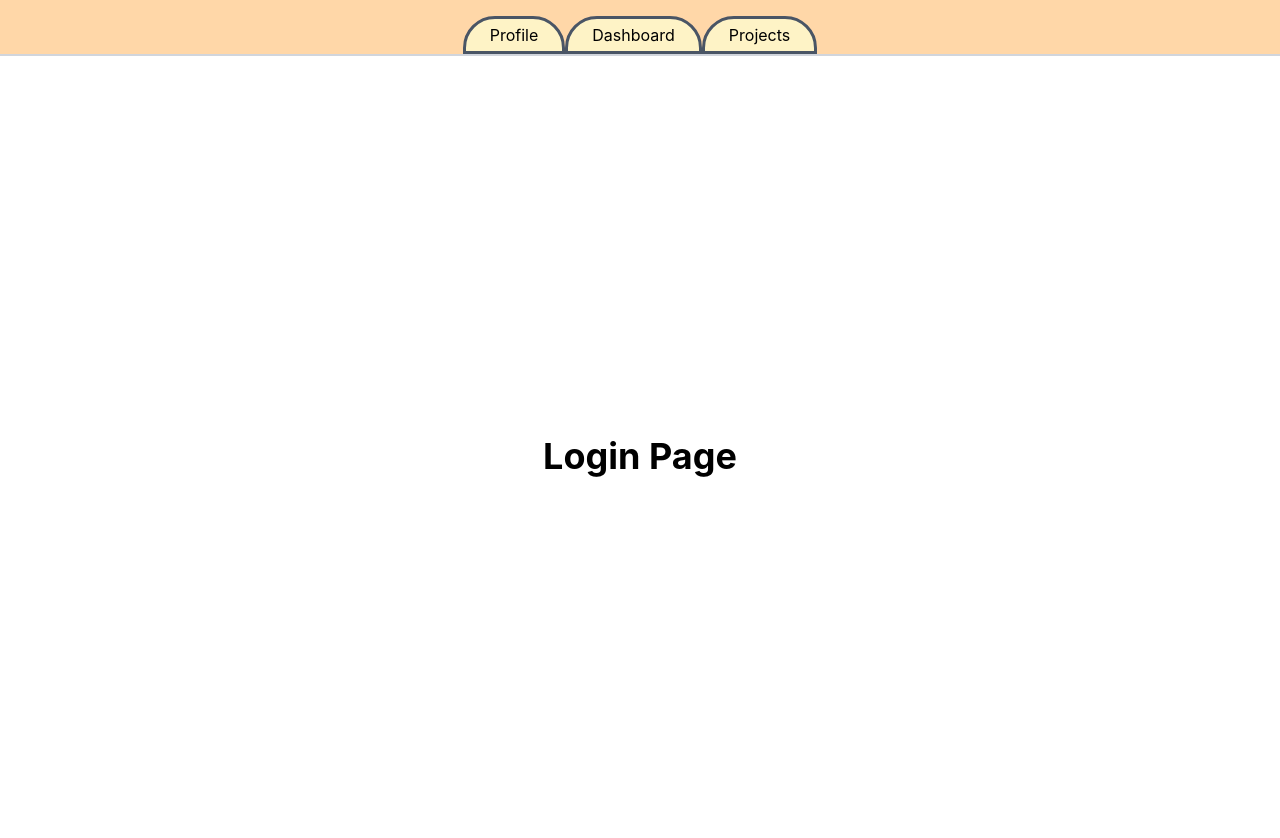
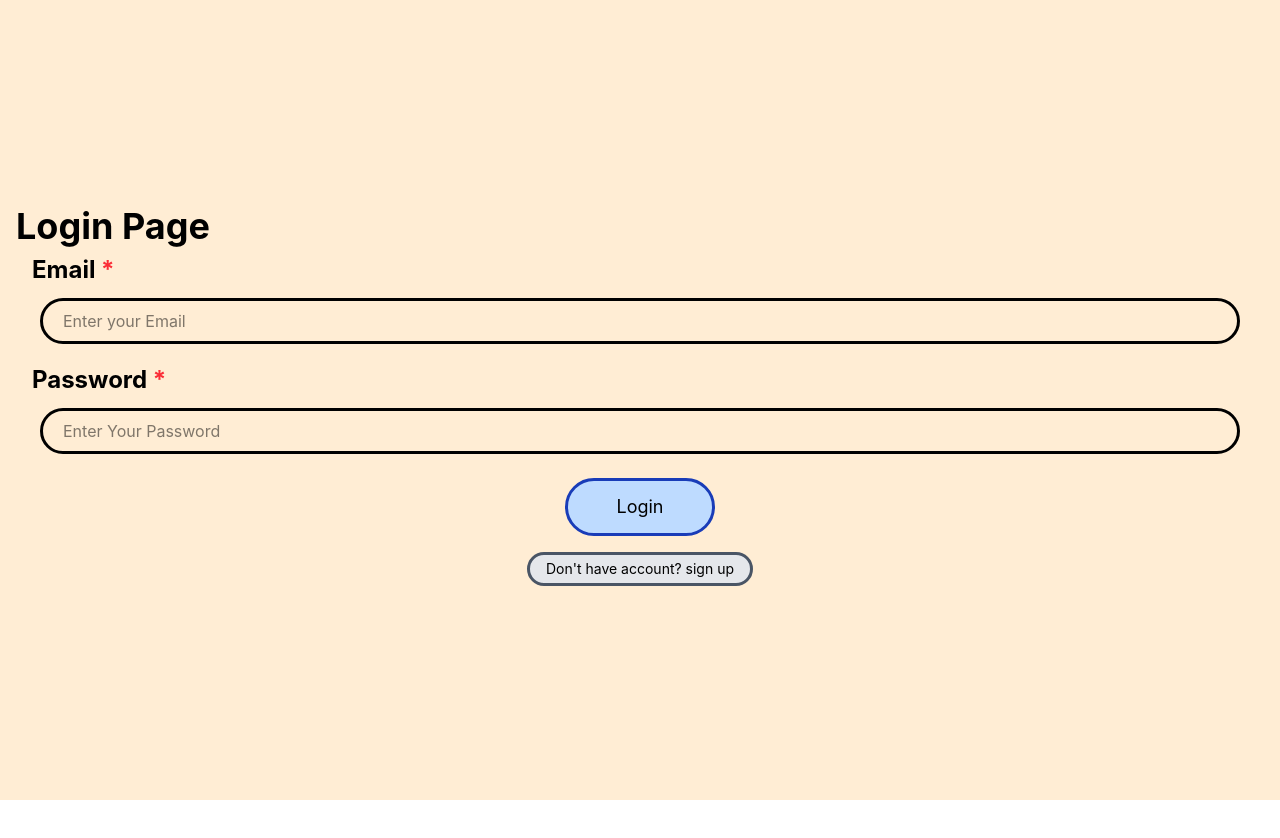
Before and after one commit to bradocola/CURT-Task, a React (Vite) app: page /login in a window 1280 px wide. Shown: the top 838 px of the page. After the commit the page ends 800 px from the top, so only its background shows below. Built offline with nearby package versions, Linux system fonts and the light colour scheme.

Commit message:
Login and sign up done

```diff
--- a/src/App.jsx
+++ b/src/App.jsx
@@ -9,28 +9,36 @@ import ProjectDetails from "./pages/projectDetails.jsx";
 import TaskDetails from "./pages/taskDetails.jsx";
 import { ProjectProvider } from "./context/ProjectContext.jsx";
 import { TaskProvider } from "./context/TaskContext.jsx";
-import { UserProvider } from "./context/UserContext.jsx";
+import { UserProvider, useUser } from "./context/UserContext.jsx";
 function App() {
   return (
     <>
       <UserProvider>
         <TaskProvider>
           <ProjectProvider>
-            <MyNav />
-            <Routes>
-              <Route path="/" element={<Dashboard />} />
-              <Route path="/profile" element={<Profile />} />
-              <Route path="/dashboard" element={<Dashboard />} />
-              <Route path="/projects" element={<Projects />} />
-              <Route path="/login" element={<Login />} />
-              <Route path="/projects/:id" element={<ProjectDetails />} />
-              <Route path="/projects/:id/:taskId" element={<TaskDetails />} />
-            </Routes>
+            <Inner />
           </ProjectProvider>
         </TaskProvider>
       </UserProvider>
     </>
   );
 }
+function Inner() {
+  const { currentUser } = useUser();
+  return (
+    <>
+      {currentUser && <MyNav /> }
+      <Routes>
+        <Route path="/" element={currentUser ? <Dashboard /> : <Login />} />
+        <Route path="/profile" element={<Profile />} />
+        <Route path="/dashboard" element={<Dashboard />} />
+        <Route path="/projects" element={<Projects />} />
+        <Route path="/login" element={<Login />} />
+        <Route path="/projects/:id" element={<ProjectDetails />} />
+        <Route path="/projects/:id/:taskId" element={<TaskDetails />} />
+      </Routes>
+    </>
+  );
+}
 
 export default App;
--- a/src/context/UserContext.jsx
+++ b/src/context/UserContext.jsx
@@ -3,37 +3,62 @@ import { initialUsers } from "../data/mockData.js";
 export const UserContext = createContext(null);
 
 export function UserProvider({ children }) {
-    const [ user ,setUser ] =useState(JSON.parse(localStorage.getItem('user'))||initialUsers)
-        useEffect(() =>
-        {
-            localStorage.setItem('user', JSON.stringify(user));
-        },
-        [user]
-    )
+  const [currentUser, setCurrentUser] = useState(
+    JSON.parse(localStorage.getItem("currentUser")) || null,
+  );
+  const [user, setUser] = useState(
+    JSON.parse(localStorage.getItem("user")) || initialUsers,
+  );
+  useEffect(() => {
+    localStorage.setItem("user", JSON.stringify(user));
+  }, [user]);
+  useEffect(() => {
+    localStorage.setItem("currentUser", JSON.stringify(currentUser));
+  }, [currentUser]);
+
   function deleteUser(id) {
-        setUser([...(user.filter((User) => (User.id !== id)))]);
-    };
+    setUser([...user.filter((User) => User.id !== id)]);
+  }
 
   function addUser(newUser) {
-        setUser([...user , newUser]);
-    };
-
-    function maxId(){
-        return Math.max(...(user.map((User) => (User.id))))
+    setUser([...user, newUser]);
   }
 
-    function editUser(id, name, password){
-        setUser(user.map((p) =>
-            p.id === id ? { ...p, name, password } : p
-        ));
+  function maxId() {
+    return Math.max(...user.map((User) => User.id));
+  }
+
+  function editUser(id, name, password) {
+    setUser(user.map((p) => (p.id === id ? { ...p, name, password } : p)));
+  }
+
+  function signup(name, email, password) {
+    if (user.some((u) => u.email === email)) return "Email already Exists";
+    const newUser = { id: maxId() + 1, name, email, password }
+    setUser([...user, newUser]);
+    setCurrentUser(newUser)
+    return null;
+  }
+
+  function login(email, password) {
+    const userLog =user.find((u) => (u.email === email && u.password === password));
+    if (userLog){
+        setCurrentUser(userLog)
+        return null;
+    }else return "Email or Password is false";
+  }
+
+  function logout() {
+    setCurrentUser(null)
   }
 
   return (
-        <UserContext.Provider value={{ user, setUser, maxId, addUser, deleteUser, editUser }}>
+    <UserContext.Provider
+      value={{ user, setUser, maxId, addUser, deleteUser, editUser, signup, currentUser, login, logout}}
+    >
       {children}
     </UserContext.Provider>
   );
 }
 
-
 export const useUser = () => useContext(UserContext);
--- a/src/pages/login.jsx
+++ b/src/pages/login.jsx
@@ -1,9 +1,183 @@
+import { useParams } from "react-router-dom";
+import { useNavigate } from "react-router-dom";
+import { useUser } from "../context/UserContext.jsx";
+import { useState } from "react";
+import MyButton from "../components/buttons/Button.jsx";
 const Login = () => {
-    return (
-        <div className="flex justify-center items-center h-screen">
-            <h1 className="text-4xl font-bold">Login Page</h1>
+  const navigate = useNavigate();
+  const { login, signup } = useUser();
+  const [log, setLog] = useState(true);
+  const [name, setName] = useState("");
+  const [email, setEmail] = useState("");
+  const [pass, setPass] = useState("");
+  const [rePass, setRePass] = useState("");
+  const [errors, setErrors] = useState({});
+
+  const validate = () => {
+    const newErrors = {};
+    if (!log && (!name || !name.trim())) {
+      newErrors.name = "Name is required and cannot be empty";
+    }
+    if (!email || !email.trim()) {
+      newErrors.email = "Email is required and cannot be empty";
+    }
+    if (!pass || !pass.trim()) {
+      newErrors.pass = "Password is required and cannot be empty";
+    }
+    if (!log) {
+      if (!rePass || !rePass.trim()) {
+        newErrors.rePass =
+          "Reconfirming password is required and cannot be empty";
+      } else if (pass.trim() !== rePass.trim()) {
+        newErrors.rePass = "Password and confirmed password should be the same";
+      }
+    }
+    setErrors(newErrors);
+    return Object.keys(newErrors).length === 0;
+  };
+  return (
+    <div className="bg-orange-100 flex justify-center min-h-screen flex-col pt-5">
+      <div>
+        <div className="flex flexrow justify-between">
+          <h1 className="text-4xl font-bold mt-4 ml-4">
+            {log ? "Login " : "Sign Up "} Page
+          </h1>
         </div>
-    )
-}
+        <div className="flex flex-col h-full justify-center m-auto">
+          {!log && (
+            <>
+              <h2 className="text-2xl font-bold mt-2 ml-8">
+                name <span className="text-red-500">*</span>
+              </h2>
+              <input
+                className={`rounded-4xl text-black border-3 transition-all duration-500 hover:scale-105 mx-10 my-3 py-2 px-5 ${
+                  errors.name ? "border-red-500 bg-red-50" : ""
+                }`}
+                onChange={(e) => {
+                  setName(e.target.value);
+                  if (errors.name) setErrors((prev) => ({ ...prev, name: "" }));
+                }}
+                value={name}
+                placeholder="Enter your name"
+              />
+              {errors.name && (
+                <p className="text-red-600 font-semibold ml-12 text-sm">
+                  {errors.name}
+                </p>
+              )}
+            </>
+          )}
 
-export default Login
+          <h2 className="text-2xl font-bold mt-2 ml-8">
+            Email <span className="text-red-500">*</span>
+          </h2>
+          <input
+            className={`rounded-4xl text-black border-3 transition-all duration-500 hover:scale-105 mx-10 my-3 py-2 px-5 ${
+              errors.email ? "border-red-500 bg-red-50" : ""
+            }`}
+            onChange={(e) => {
+              setEmail(e.target.value);
+              if (errors.email) setErrors((prev) => ({ ...prev, email: "" }));
+            }}
+            value={email}
+            placeholder="Enter your Email"
+          />
+          {errors.email && (
+            <p className="text-red-600 font-semibold ml-12 text-sm">
+              {errors.email}
+            </p>
+          )}
+
+          <h2 className="text-2xl font-bold mt-2 ml-8">
+            Password <span className="text-red-500">*</span>
+          </h2>
+          <input
+            className={`rounded-4xl text-black border-3 transition-all duration-500 hover:scale-105 mx-10 my-3 py-2 px-5 ${
+              errors.pass ? "border-red-500 bg-red-50" : ""
+            }`}
+            onChange={(e) => {
+              setPass(e.target.value);
+              if (errors.pass) setErrors((prev) => ({ ...prev, pass: "" }));
+            }}
+            value={pass}
+            placeholder="Enter Your Password"
+            type="password"
+          />
+          {errors.pass && (
+            <p className="text-red-600 font-semibold ml-12 text-sm">
+              {errors.pass}
+            </p>
+          )}
+
+          {!log && (
+            <>
+              <h2 className="text-2xl font-bold mt-2 ml-8">
+                Password Confirmation <span className="text-red-500">*</span>
+              </h2>
+              <input
+                className={`rounded-4xl text-black border-3 transition-all duration-500 hover:scale-105 mx-10 my-3 py-2 px-5 ${
+                  errors.rePass ? "border-red-500 bg-red-50" : ""
+                }`}
+                onChange={(e) => {
+                  setRePass(e.target.value);
+                  if (errors.rePass)
+                    setErrors((prev) => ({ ...prev, rePass: "" }));
+                }}
+                value={rePass}
+                placeholder="Confirm Your Password"
+                type="password"
+              />
+              {errors.rePass && (
+                <p className="text-red-600 font-semibold ml-12 text-sm">
+                  {errors.rePass}
+                </p>
+              )}
+            </>
+          )}
+        </div>
+        <div>
+          <MyButton
+            size="large"
+            buttonStyle="navbar"
+            onClick={() => {
+              if (!validate()) return;
+              if (log) {
+                const r = login(email, pass);
+                if (r) {
+                } else {
+                  navigate(`/Profile`);
+                }
+              } else {
+                const r = signup(name, email, pass);
+                if (r) {
+                } else {
+                  navigate(`/Profile`);
+                }
+              }
+              setLog(false);
+              setName("");
+              setPass("");
+              setRePass("");
+              setEmail("");
+            }}
+          >
+            {log ? "Login" : "Sign Up"}
+          </MyButton>
+          <div className="mb-10">
+            <MyButton
+              size="small"
+              buttonStyle="cancel"
+              onClick={() => setLog(!log)}
+            >
+              {log
+                ? "Don't have account? sign up"
+                : "Already have an account? Login"}
+            </MyButton>
+          </div>
+        </div>
+      </div>
+    </div>
+  );
+};
+
+export default Login;
```
Lines whose indentation alone changed are shown as unchanged.
